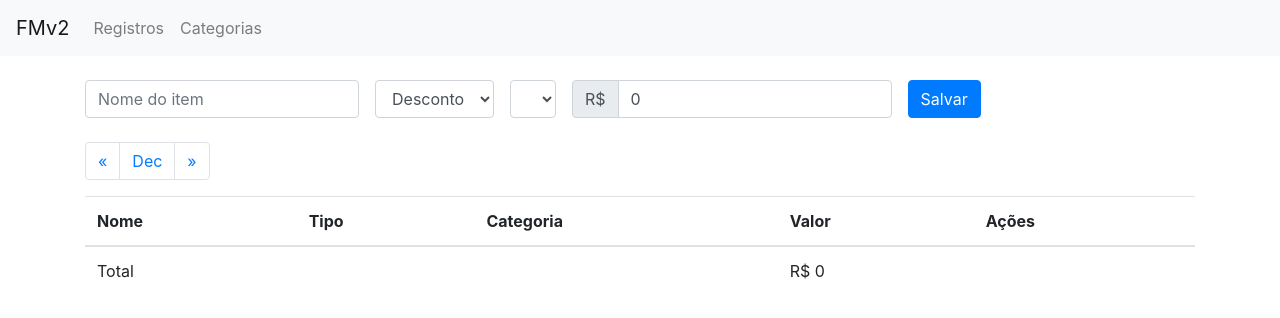
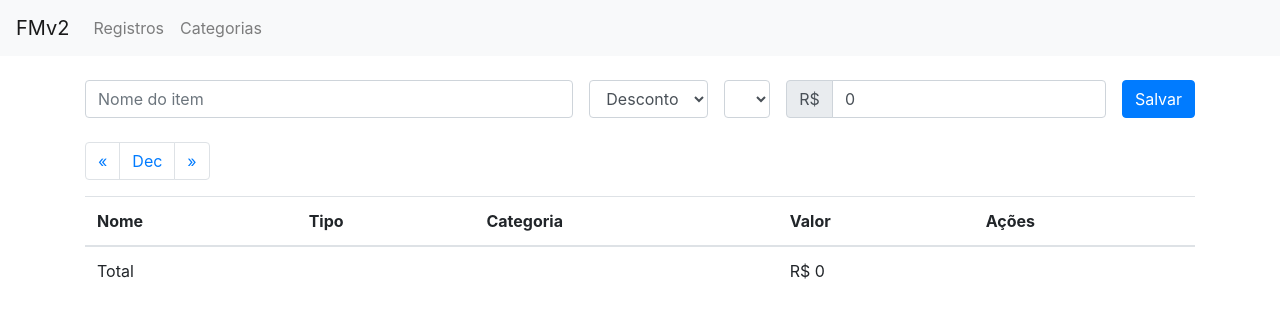
Before and after one commit to gamartins/financial-manager-v2, a React (Create React App) app: page / in a window 1280 px wide. Shown: the top 318 px of the page. Built offline with nearby package versions, Linux system fonts and the light colour scheme.

Commit message:
<RegistryForm /> configured with flex-grow in input[name=name] and step 0.01 in input[name=price]

```diff
--- /dev/null
+++ b/src/components/registry/RegistryForm.css
@@ -0,0 +1,3 @@
+.RegistryForm .form-control-grow {
+    flex-grow: 2;
+}
--- a/src/components/registry/RegistryForm.js
+++ b/src/components/registry/RegistryForm.js
@@ -3,6 +3,8 @@ import { Formik } from 'formik'
 
 import Registry from './Registry'
 import CategoryService from '../../services/CategoryService'
+
+import './RegistryForm.css'
 
 export default class RegistryForm extends React.Component {
 
@@ -19,20 +21,17 @@ export default class RegistryForm extends React.Component {
   renderForm(props) {
     return (
       <form onSubmit={props.handleSubmit} className="form-inline">
-        <div className='mr-3'>
         <input
-            className="form-control"
+          className="form-control form-control-grow mr-3"
           type="text"
           name="name"
           placeholder="Nome do item"
           onChange={props.handleChange}
           onBlur={props.handleBlur}
           value={props.values.name} />
-        </div>
 
-        <div className='mr-3'>
         <select
-            className="form-control"
+          className="form-control mr-3"
           name="type"
           type="number"
           onChange={props.handleChange}
@@ -41,21 +40,17 @@ export default class RegistryForm extends React.Component {
           <option value={Registry.TYPE.PROVENTO}>Provento</option>
           <option value={Registry.TYPE.DESCONTO}>Desconto</option>
         </select>
-        </div>
 
-        <div className='mr-3'>
         <select
-            className="form-control"
+          className="form-control mr-3"
           name="category"
           onChange={props.handleChange}
           onBlur={props.handleBlur}
           value={props.values.category}>
           {this.categorylist.map(category => <option key={category.id} value={category.id}>{category.name}</option>)}
         </select>
-        </div>
 
-        <div className='mr-3'>
-          <div className="input-group">
+        <div className="input-group mr-3">
           <div className="input-group-prepend">
             <div className="input-group-text">R$</div>
           </div>
@@ -63,11 +58,11 @@ export default class RegistryForm extends React.Component {
             className="form-control"
             type="number"
             name="price"
+            step="0.01"
             placeholder="Preço"
             onChange={props.handleChange}
             onBlur={props.handleBlur}
             value={props.values.price} />
-          </div>
         </div>
 
         <button className="btn btn-primary" type="submit">Salvar</button>
@@ -77,7 +72,7 @@ export default class RegistryForm extends React.Component {
 
   render() {
     return (
-      <div className="mb-4">
+      <div className="RegistryForm mb-4">
         <Formik
           initialValues={this.props.initialValues}
           enableReinitialize={true}
```
Lines whose indentation alone changed are shown as unchanged.
